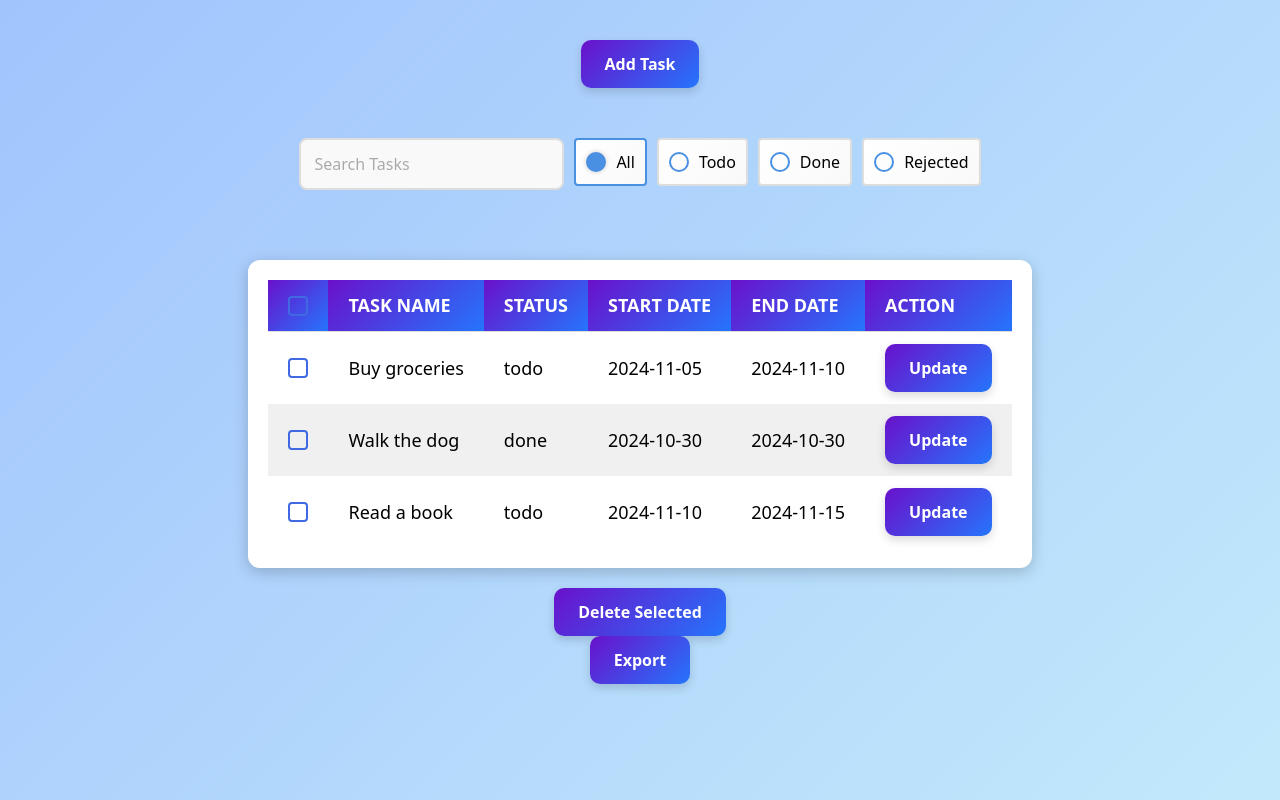
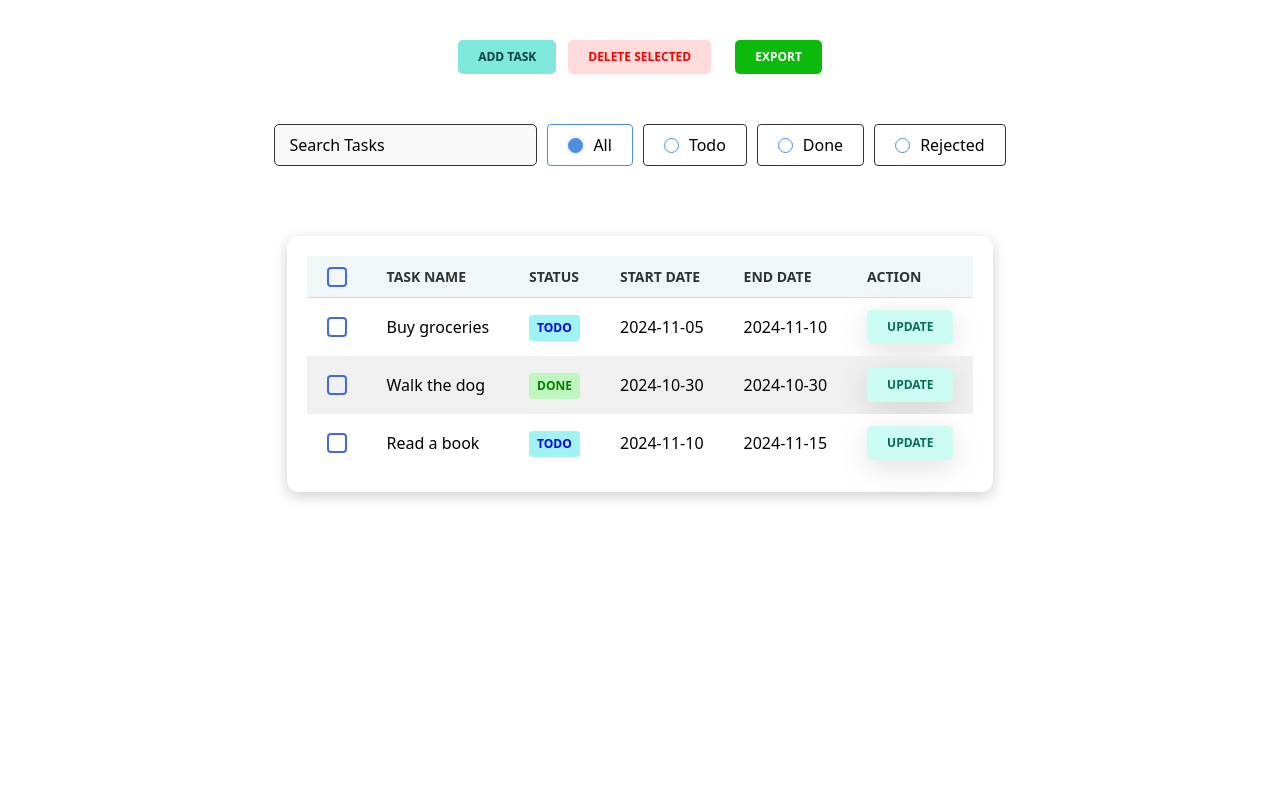
Before and after one commit to nguyenkienynkk/NguyenKien_CY_Vue, a Vue app: page /todo in a window 1280 px wide. Built offline with nearby package versions, Linux system fonts and the light colour scheme; what v-calendar would draw is missing.

Commit message:
done 11/5

```diff
--- a/index.html
+++ b/index.html
@@ -4,7 +4,7 @@
     <meta charset="UTF-8">
     <link rel="icon" href="/favicon.ico">
     <meta name="viewport" content="width=device-width, initial-scale=1.0">
-    <link rel="stylesheet" href="https://cdnjs.cloudflare.com/ajax/libs/font-awesome/6.0.0-beta3/css/all.min.css">
+    <link href="https://cdnjs.cloudflare.com/ajax/libs/font-awesome/6.6.0/css/all.min.css">
     <title>Vite App</title>
   </head>
   <body>
--- a/src/views/todo/ButtonTodoList.vue
+++ b/src/views/todo/ButtonTodoList.vue
@@ -16,30 +16,23 @@ function emitClickEvent() {
 const props = defineProps({
   customGradient: {
     type: String,
-    default: 'linear-gradient(135deg, #6a11cb, #2575fc)',
   },
 })
 </script>
 
 <style scoped>
 button {
-  color: white;
-  font-size: 16px;
-  padding: 12px 24px;
-  border: none;
-  border-radius: 10px;
+  font-size: 12px;
+  font-weight: bold;
+  padding: 8px 20px;
+  text-transform: uppercase;
   cursor: pointer;
-  background: rgb(2,0,36);
-  background: linear-gradient(90deg, rgba(2,0,36,1) 0%, rgba(9,9,121,1) 0%, rgba(0,151,255,0.31985294117647056) 77%);
   transition: all 0.3s ease;
-  box-shadow: 0px 4px 10px rgba(0, 0, 0, 0.15);
-  font-weight: 600;
 }
 
 button:hover {
   opacity: 0.9;
   transform: scale(1.06);
-  box-shadow: 0px 6px 15px rgba(0, 0, 0, 0.3);
 }
 
 button:focus {
--- a/src/views/todo/InputTodoList.vue
+++ b/src/views/todo/InputTodoList.vue
@@ -43,18 +43,15 @@ defineProps({
 
 input {
   width: 100%;
-  padding: 12px 15px;
+  padding: 8px 15px;
   font-size: 1rem;
-  border: 2px solid #ddd;
-  border-radius: 8px;
+  border: 1px solid #333;
+  border-radius: 5px;
   transition: border-color 0.3s, box-shadow 0.3s, background-color 0.3s;
-  color: #333;
   background-color: #f9f9f9;
 }
 
 input:focus {
-  background: rgb(2,0,36);
-  background: linear-gradient(90deg, rgba(2,0,36,1) 0%, rgba(9,9,121,1) 0%, rgba(0,151,255,0.31985294117647056) 77%);
   outline: none;
   background-color: #ffffff;
 }
@@ -73,7 +70,6 @@ input::placeholder {
   top: 50%;
   transform: translateY(-50%);
   font-size: 1rem;
-  color: #aaa;
   pointer-events: none;
   transition: 0.2s ease all;
 }
--- a/src/views/todo/ModalTodoList.vue
+++ b/src/views/todo/ModalTodoList.vue
@@ -78,9 +78,6 @@ function closeModal() {
   transition: background-color 0.3s;
 }
 
-.modal-content button:hover {
-  background-color: #3b7dd8;
-}
 
 .modal-content input,
 .modal-content select {
--- a/src/views/todo/RadioTodoList.vue
+++ b/src/views/todo/RadioTodoList.vue
@@ -46,22 +46,21 @@ watch(() => props.modelValue, (newValue) => {
   display: flex;
   align-items: center;
   cursor: pointer;
-  padding: 10px;
-  border: 2px solid #ddd;
+  padding: 8px 20px;
+  border: 1px solid #333333;
   border-radius: 4px;
   transition: border-color 0.3s, transform 0.2s;
-  background: linear-gradient(135deg, #ffffff, #f9f9f9);
 }
 
 .custom-radio:hover {
-  border-color: #4a90e2;
+  border-color: #A568C7;
   transform: scale(1.05);
 }
 
 .radio-circle {
-  width: 20px;
-  height: 20px;
-  border: 2px solid #4a90e2;
+  width: 15px;
+  height: 15px;
+  border: 1px solid #4a90e2;
   border-radius: 50%;
   margin-right: 10px;
   position: relative;
--- a/src/views/todo/TableTodoList.vue
+++ b/src/views/todo/TableTodoList.vue
@@ -17,7 +17,7 @@
         </td>
         <td v-for="column in columns" :key="column.key">
           <template v-if="column.key === 'status'">
-            {{ item.status }} <!-- Chỉ hiển thị status như một chuỗi văn bản -->
+            <span :class="`status-tag status-${item.status}`">{{ item.status }}</span>
           </template>
           <template v-else>
             {{ item[column.key] }}
@@ -32,7 +32,6 @@
   </div>
 </template>
 
-
 <script setup lang="ts">
 import { ref } from 'vue'
 import { defineProps } from 'vue'
@@ -44,7 +43,6 @@ const props = defineProps<{
   showActionColumn: boolean;
 }>()
 
-
 const selectAll = ref(false)
 const toggleSelectAll = () => {
   props.tableData.forEach(item => {
@@ -54,7 +52,6 @@ const toggleSelectAll = () => {
 </script>
 
 <style scoped>
-/* Gradient nền cho toàn bộ container */
 .table-container {
   margin: 20px;
   padding: 20px;
@@ -69,15 +66,14 @@ table {
   border-collapse: collapse;
   background-color: #f9f9f9;
   border-radius: 8px;
-  font-size: 18px;
 }
 
 th {
-  background: linear-gradient(135deg, #6a11cb 0%, #2575fc 100%);
-  color: #ffffff;
-  font-weight: bold;
+  background: #F1F7F9;
+  color: #333;
+  font-size: 14px;
+  padding: 10px 20px;
   text-transform: uppercase;
-  padding: 12px 20px;
   text-align: left;
   border-bottom: 1px solid #ddd;
 }
@@ -96,4 +92,28 @@ tr:nth-child(even) td {
   background-color: #f0f0f0;
 }
 
+.status-tag {
+  display: inline-block;
+  padding: 4px 8px;
+  font-size: 12px;
+  font-weight: bold;
+  color: #fff;
+  border-radius: 4px;
+  text-transform: uppercase;
+}
+
+.status-todo {
+  background-color: #a0f3f3;
+  color: blue;
+}
+
+.status-done {
+  background-color: #bff5bf;
+  color: green;
+}
+
+.status-reject {
+  background-color: #f8c5c5;
+  color: red;
+}
 </style>
--- a/src/views/todo/TodoList.vue
+++ b/src/views/todo/TodoList.vue
@@ -1,9 +1,30 @@
 <template>
   <div class="container">
-    <ButtonTodoList custom-color="green" @button-event-click="openAddModal">
-      <template #default>Add Task</template>
-    </ButtonTodoList>
-
+    <div class="flex gap-3 justify-center items-center">
+      <ButtonTodoList
+        style="border-radius: 5px; background-color: #7fe8dc; color: #034242"
+        @button-event-click="openAddModal"
+      >
+        <template #default>Add Task</template>
+      </ButtonTodoList>
+      <ButtonTodoList
+        @button-event-click="deleteSelectedTasks"
+        style="
+          background-color: rgba(253, 0, 0, 0.14);
+          color: red;
+          border-radius: 5px;
+        "
+      >
+        <template #default>Delete Selected</template>
+      </ButtonTodoList>
+      <br />
+      <ButtonTodoList
+        style="border-radius: 5px; background-color: #0bba0b; color: white"
+        @button-event-click="toggleExportDisplay"
+      >
+        <template #default>Export</template>
+      </ButtonTodoList>
+    </div>
     <ModalTodoList v-if="showModal" @close="closeAddModal" title="Add New Task">
       <template #default>
         <div class="modal-content">
@@ -25,18 +46,26 @@
             v-model="newTask.status"
             placeholder="Status"
           />
-          <ButtonTodoList custom-color="blue" @button-event-click="addTask">
-            <template #default>Add Task</template>
+          <ButtonTodoList @button-event-click="addTask">
+            <template #default>
+              <div style="padding:10px 20px; border-radius:5px; color: #024e4e; background-color: aqua">Add Task</div>
+            </template>
           </ButtonTodoList>
         </div>
       </template>
     </ModalTodoList>
 
-    <!-- Modal Update Task -->
-    <ModalTodoList v-if="showUpdateModal" @close="closeUpdateModal" title="Update Task">
+    <ModalTodoList
+      v-if="showUpdateModal"
+      @close="closeUpdateModal"
+      title="Update Task"
+    >
       <template #default>
         <div class="modal-content">
-          <InputTodoList v-model="updateTaskDetails.taskName" placeholder="Task Name" />
+          <InputTodoList
+            v-model="updateTaskDetails.taskName"
+            placeholder="Task Name"
+          />
           <input
             type="date"
             v-model="updateTaskDetails.startDate"
@@ -54,8 +83,20 @@
             v-model="updateTaskDetails.status"
             placeholder="Status"
           />
-          <ButtonTodoList custom-color="blue" @button-event-click="updateTask">
-            <template #default>Update Task</template>
+          <ButtonTodoList @button-event-click="updateTask">
+            <template #default>
+              <div
+                style="
+                  padding: 10px 20px;
+                  border-radius: 5px;
+                  box-shadow: rgba(100, 100, 111, 0.2) 0px 7px 29px 0px;
+                  background-color: aqua;
+                  color: #030353;
+                "
+              >
+                Update Task
+              </div>
+            </template>
           </ButtonTodoList>
         </div>
       </template>
@@ -79,24 +120,39 @@
         <CheckBoxTodoList v-model="item.isChecked" />
       </template>
       <template #action="{ item }">
-        <ButtonTodoList @button-event-click="openUpdateModal(item)">
+        <ButtonTodoList
+          style="
+            color: #086d59;
+            background-color: #ccfbf1;
+            box-shadow: rgba(100, 100, 111, 0.2) 0px 7px 29px 0px;
+            border-radius: 5px;
+          "
+          @button-event-click="openUpdateModal(item)"
+        >
           <template #default>Update</template>
         </ButtonTodoList>
       </template>
     </TableTodoList>
-
-    <ButtonTodoList
-      custom-color="red"
-      @button-event-click="deleteSelectedTasks"
-    >
-      <template #default>Delete Selected</template>
-    </ButtonTodoList>
-    <ButtonTodoList
-      custom-color="red"
-      @button-event-click="exportData"
-    >
-      <template #default>Export</template>
-    </ButtonTodoList>
+    <div v-if="showAllData" class="all-data-section">
+      <h2>All Task Data</h2>
+      <table>
+        <thead>
+          <tr>
+            <th v-for="column in columns" :key="column.key">
+              {{ column.label }}
+            </th>
+          </tr>
+        </thead>
+        <tbody>
+          <tr v-for="task in tasks" :key="task.id">
+            <td>{{ task.taskName }}</td>
+            <td>{{ task.status }}</td>
+            <td>{{ task.startDate }}</td>
+            <td>{{ task.endDate }}</td>
+          </tr>
+        </tbody>
+      </table>
+    </div>
   </div>
 </template>
 
@@ -168,7 +224,10 @@ const columns = [
   { key: 'startDate', label: 'Start Date' },
   { key: 'endDate', label: 'End Date' },
 ]
-
+const showAllData = ref(false)
+const toggleExportDisplay = () => {
+  showAllData.value = !showAllData.value
+}
 const filteredTasks = computed(() => {
   return tasks.value.filter(task => {
     const matchesQuery = task.taskName
@@ -193,7 +252,7 @@ const closeUpdateModal = () => {
   showUpdateModal.value = false
 }
 
-const openUpdateModal = (item) => {
+const openUpdateModal = item => {
   console.log('Opening Update Modal for:', item)
   updateTaskDetails.taskName = item.taskName
   updateTaskDetails.startDate = item.startDate
@@ -204,31 +263,35 @@ const openUpdateModal = (item) => {
 
 const addTask = () => {
   console.log('Adding task:', newTask)
-  if (newTask.taskName && newTask.startDate && newTask.endDate && newTask.status) {
+  if (
+    newTask.taskName &&
+    newTask.startDate &&
+    newTask.endDate &&
+    newTask.status
+  ) {
     tasks.value.push({
       id: tasks.value.length + 1,
       ...newTask,
       isChecked: false,
-    });
-    closeAddModal();
-    newTask.taskName = '';
-    newTask.startDate = '';
-    newTask.endDate = '';
-    newTask.status = 'todo';
+    })
+    closeAddModal()
+    newTask.taskName = ''
+    newTask.startDate = ''
+    newTask.endDate = ''
+    newTask.status = 'todo'
   }
 }
-function exportData(){
-  alert('Data')
-}
 const updateTask = () => {
-  const task = tasks.value.find(task => task.taskName === updateTaskDetails.taskName);
+  const task = tasks.value.find(
+    task => task.taskName === updateTaskDetails.taskName,
+  )
   if (task) {
-    task.taskName = updateTaskDetails.taskName;
-    task.startDate = updateTaskDetails.startDate;
-    task.endDate = updateTaskDetails.endDate;
-    task.status = updateTaskDetails.status;
-    console.log('Task updated:', task);
-    closeUpdateModal();
+    task.taskName = updateTaskDetails.taskName
+    task.startDate = updateTaskDetails.startDate
+    task.endDate = updateTaskDetails.endDate
+    task.status = updateTaskDetails.status
+    console.log('Task updated:', task)
+    closeUpdateModal()
   }
 }
 
@@ -240,25 +303,26 @@ const deleteSelectedTasks = () => {
 <style scoped>
 .container {
   padding: 40px;
-  background: linear-gradient(135deg, #f6d365 0%, #fda085 100%);
   min-height: 100vh;
   display: flex;
   flex-direction: column;
   align-items: center;
   transition: background 0.5s ease;
-  animation: backgroundAnimation 10s infinite alternate;
 }
 
-@keyframes backgroundAnimation {
-  0% {
-    background: linear-gradient(135deg, #f6d365 0%, #fda085 100%);
-  }
-  50% {
-    background: linear-gradient(135deg, #a1c4fd 0%, #c2e9fb 100%);
-  }
-  100% {
-    background: linear-gradient(135deg, #667eea 0%, #764ba2 100%);
-  }
+.all-data-section {
+  margin-top: 20px;
+  width: 100%;
+  max-width: 800px;
+  overflow-x: auto;
+  border-radius: 8px;
+  box-shadow: 0px 4px 15px rgba(0, 0, 0, 0.2);
+  padding: 20px;
+}
+
+.all-data-section h2 {
+  text-align: center;
+  margin-bottom: 20px;
 }
 
 button {
@@ -269,7 +333,9 @@ button {
   border-radius: 8px;
   background: linear-gradient(135deg, #667eea 0%, #764ba2 100%);
   cursor: pointer;
-  transition: background 0.3s ease, transform 0.3s ease;
+  transition:
+    background 0.3s ease,
+    transform 0.3s ease;
 }
 
 button:hover {
@@ -281,7 +347,8 @@ button:active {
   transform: translateY(1px);
 }
 
-.custom-input-date, .search-filter input {
+.custom-input-date,
+.search-filter input {
   padding: 8px;
   font-size: 14px;
   border: 1px solid #ccc;
@@ -292,7 +359,8 @@ button:active {
   background-color: rgba(255, 255, 255, 0.8);
 }
 
-.custom-input-date:hover, .search-filter input:hover {
+.custom-input-date:hover,
+.search-filter input:hover {
   box-shadow: 0 0 10px rgba(0, 0, 0, 0.1);
 }
 
@@ -308,7 +376,8 @@ table:hover {
   transform: scale(1.02);
 }
 
-th, td {
+th,
+td {
   padding: 10px;
   border: 1px solid #ddd;
   text-align: left;
@@ -316,7 +385,7 @@ th, td {
 }
 
 th {
-  background-color: rgba(118, 74, 162, 0.9);
+  background-color: rgba(177, 134, 220, 0.9);
   color: #fff;
 }
 
@@ -333,9 +402,7 @@ tr:hover td {
   flex-direction: column;
   gap: 10px;
   padding: 20px;
-  background: linear-gradient(135deg, #a1c4fd 0%, #c2e9fb 100%);
   border-radius: 10px;
-  box-shadow: 0 4px 15px rgba(0, 0, 0, 0.3);
   transform: scale(0.9);
   opacity: 0;
   animation: fadeInModal 0.4s forwards;
```
Also changed, not shown: src/views/todo/SelectTodoList.vue (+4 -9 lines), src/assets/update.svg (added).
